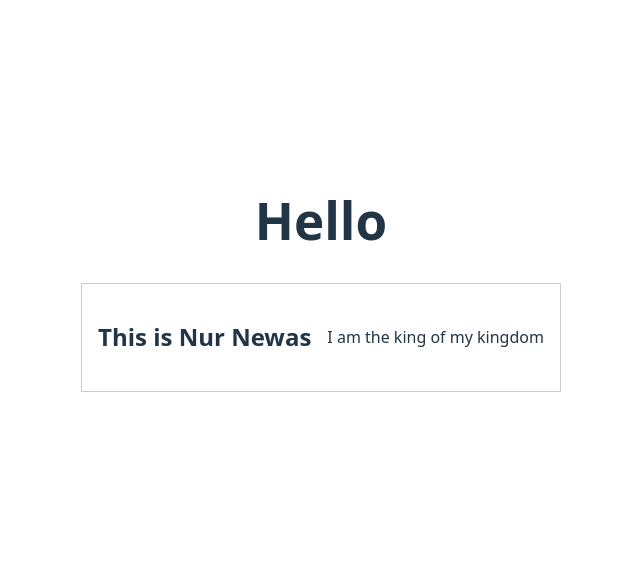
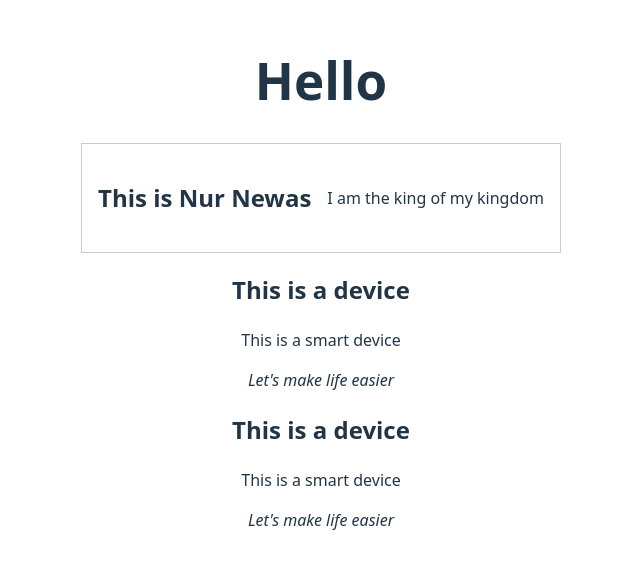
Before and after one commit to nurnewas/Rect-Core-Concept, a React (Vite) app: page / in a window 1280 px wide. Shown: the part 125-694 px from the top of the page, without its empty margins (319-959 px from the left). Built offline with nearby package versions, Linux system fonts and the light colour scheme.

Commit message:
using Props

```diff
--- a/src/App.jsx
+++ b/src/App.jsx
@@ -1,5 +1,4 @@
 import "./App.css";
-
 
 function App() {
   return (
@@ -7,6 +6,21 @@ function App() {
       <h1>Hello</h1>
       <Person />
       {/* <Developer /> */}
+      <Device name="Mobile" />
+      <Device name="Laptop" />
+    </>
+  );
+}
+
+function Device(props) {
+  console.log(props);
+  return (
+    <>
+      <div className="device">
+        <h2> This is a device</h2>
+        <p>This is a smart device</p>
+        <i>Let's make life easier</i>
+      </div>
     </>
   );
 }
@@ -20,4 +34,5 @@ function Person() {
   );
 }
 
+
 export default App;
```
